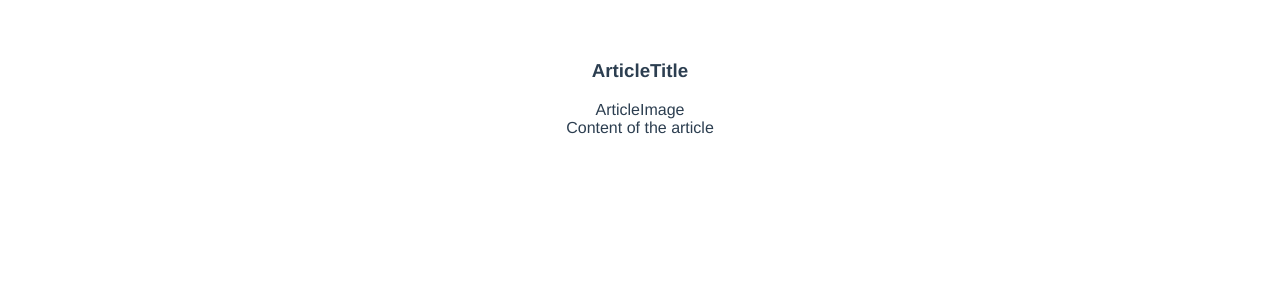
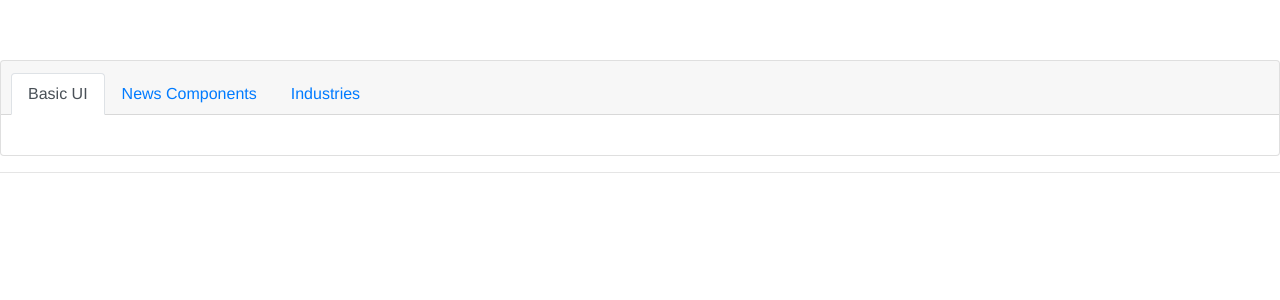
Before and after one commit to Impakter/SHARED.UI, a Vue app: page / in a window 1280 px wide. Shown: the top 300 px of the page. Built offline with nearby package versions, Linux system fonts and the light colour scheme.

Commit message:
categories and news article edit

```diff
--- a/package.json
+++ b/package.json
@@ -17,6 +17,8 @@
     "@vue/cli-plugin-eslint": "~4.5.0",
     "@vue/cli-service": "~4.5.0",
     "babel-eslint": "^10.1.0",
+    "bootstrap": "^4.6.0",
+    "bootstrap-vue": "^2.21.2",
     "eslint": "^6.7.2",
     "eslint-plugin-vue": "^6.2.2",
     "vue-template-compiler": "^2.6.11"
--- a/src/App.vue
+++ b/src/App.vue
@@ -1,11 +1,30 @@
 <template>
+
   <div id="app">
-<news-article :articleImage="'ArticleImage'" :articleTitle="'ArticleTitle'">Content of the article</news-article>
+    <b-card no-body>
+      <b-tabs card>
+        <b-tab title="Basic UI" active>
+          <b-card-text>
+          </b-card-text>
+        </b-tab>
+        <b-tab title="News Components">
+          <b-card-text>
+          </b-card-text>
+          <news-article :articleImage="'image url'" :articleTitle="'title of the article'">Content of the article goes here</news-article>
+        </b-tab>
+        <b-tab title="Industries">
+          <b-card-text>content</b-card-text>
+        </b-tab>
+      </b-tabs>
+    </b-card>
+    <hr />
+
+
   </div>
 </template>
 
 <script>
-import NewsArticle from './components/NewsArticle.vue'
+import NewsArticle from './components/News/NewsArticle.vue'
 
 export default {
   name: 'App',
--- a/src/components/NewsArticle.vue
+++ b/src/components/News/NewsArticle.vue
@@ -19,4 +19,11 @@ export default {
 <!-- Add "scoped" attribute to limit CSS to this component only -->
 <style scoped>
 
+.article{
+  height: 200px;
+  width: 300px;
+  border: 2px solid rgb(161, 161, 161);
+  border-radius: 20px;
+}
+
 </style>
--- a/src/components/index.js
+++ b/src/components/index.js
@@ -1,2 +1,2 @@
-import NewsArticle from './NewsArticle'
+import NewsArticle from './News/NewsArticle'
 export { NewsArticle }
```
Also changed, not shown: src/main.js (+8 -0 lines), 1 other file (tests, documents, lock files or other folders).
